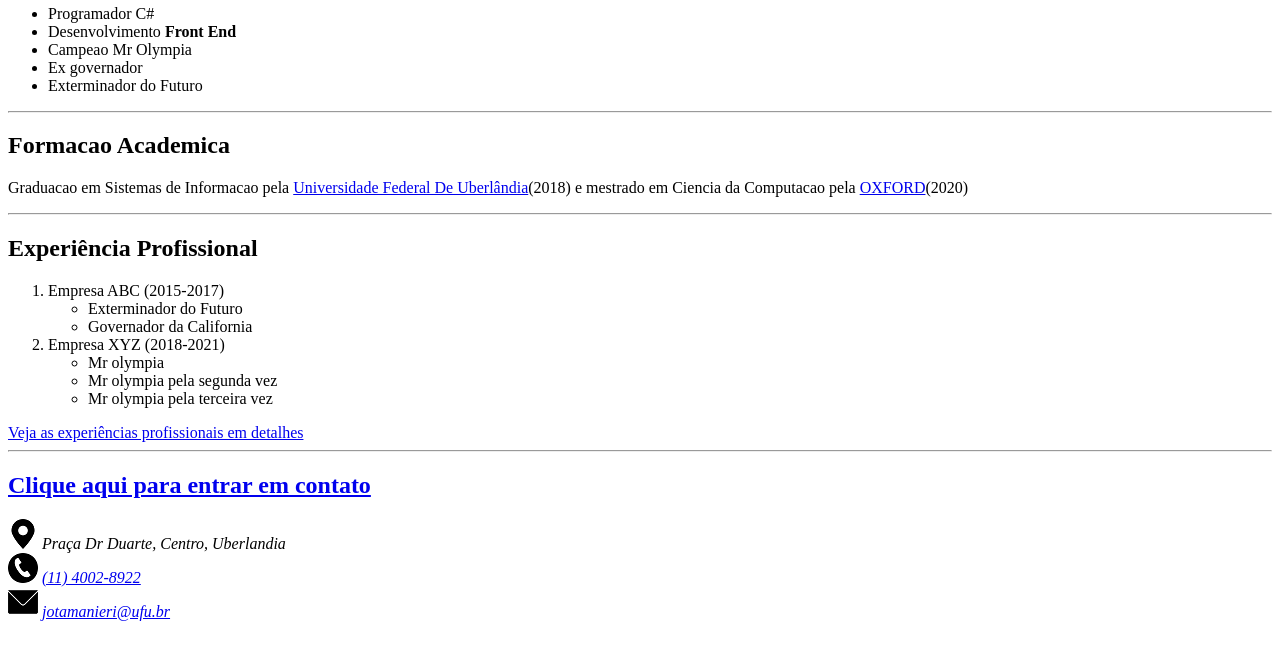
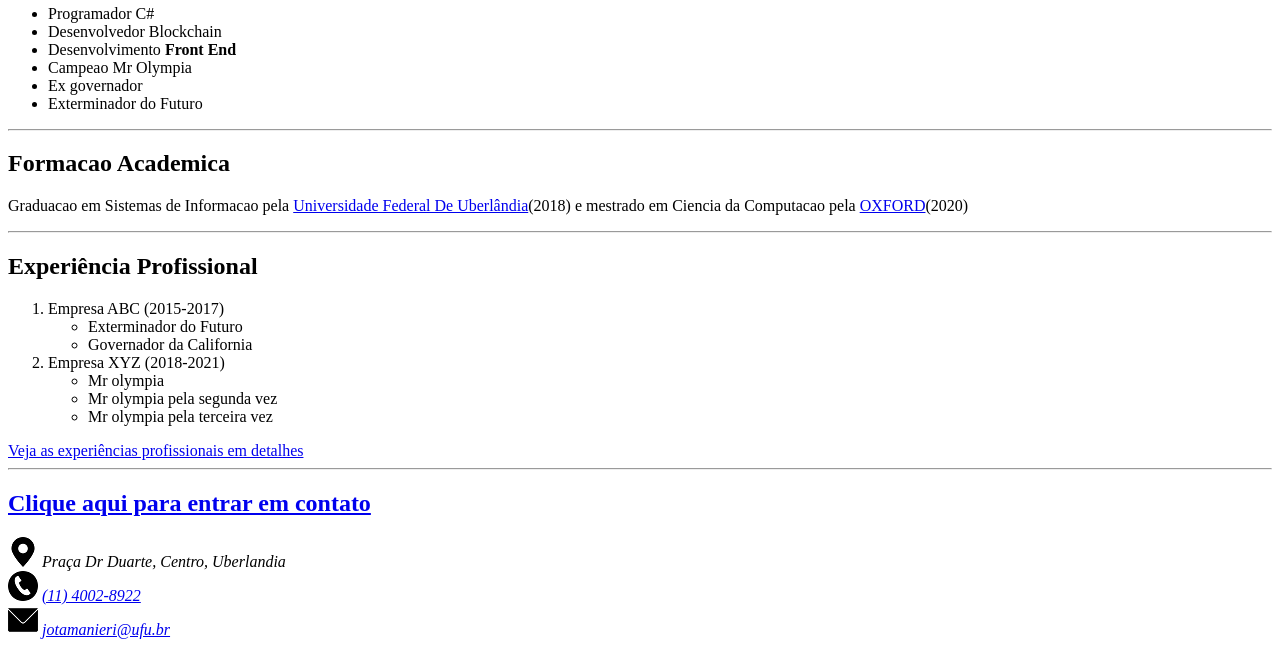
Before and after one commit to JoaoManierii/atividade-git, a plain HTML site: page Curriculo/index.html in a window 1280 px wide. Shown: the part 485-1132 px from the top of the page. Drawn offline with Linux system fonts and the light colour scheme.

Commit message:
Add "Desenvolvedor Blockchain" na lista de competencias em index.html

```diff
--- a/Curriculo/index.html
+++ b/Curriculo/index.html
@@ -23,6 +23,7 @@
       <h2>Principais Competencias</h2>
       <ul>
         <li>Programador C#</li>
+        <li>Desenvolvedor Blockchain</li>
         <li>Desenvolvimento <strong>Front End</strong></li>
         <li>Campeao Mr Olympia</li>
         <li>Ex governador</li>
```
